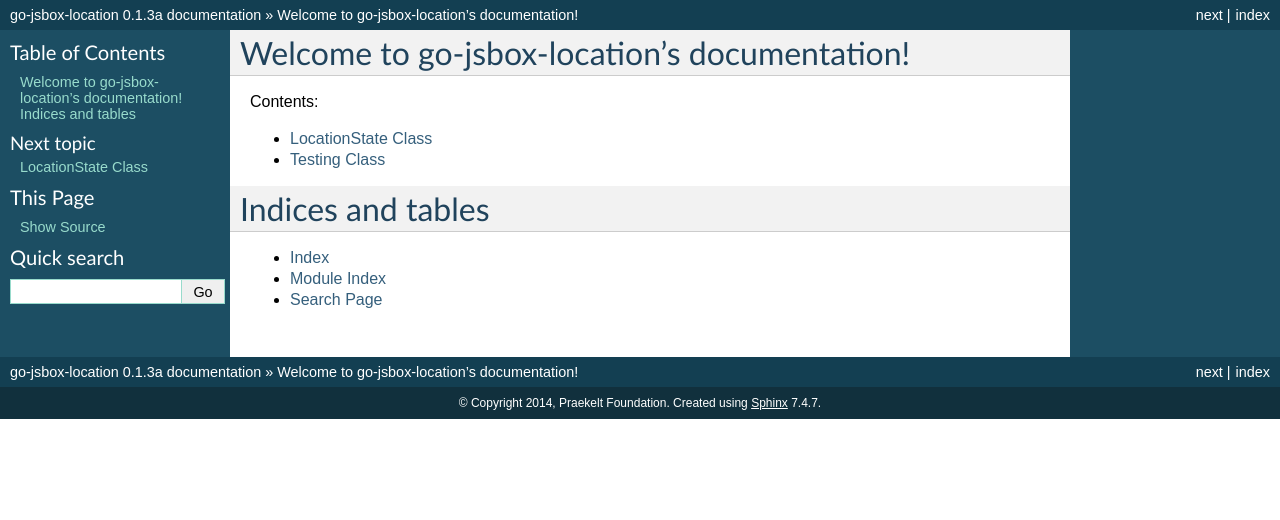
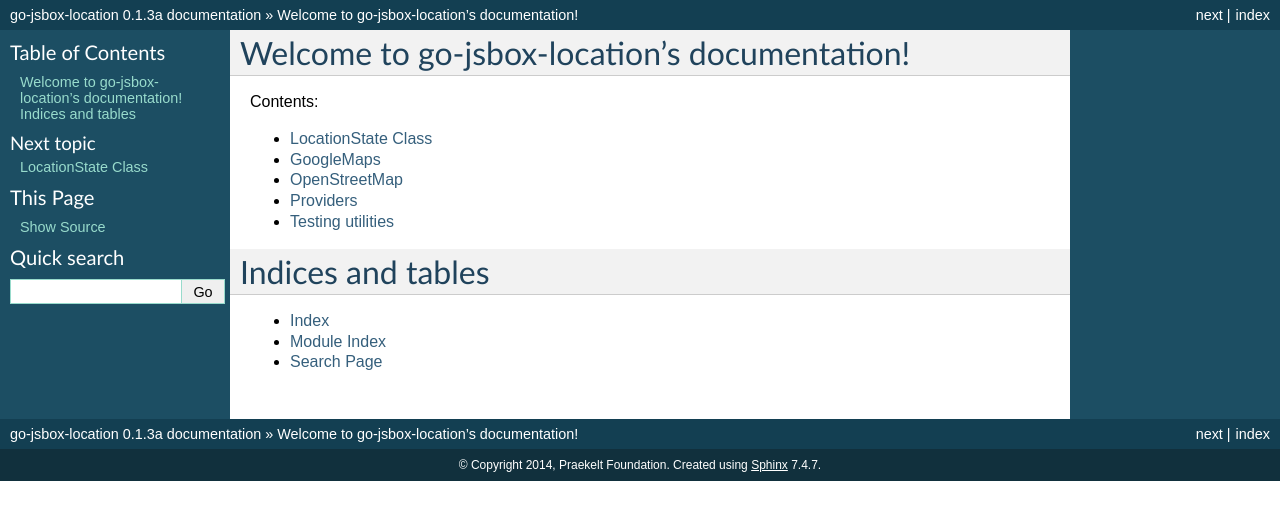
Before and after one commit to praekelt/go-jsbox-location, a Sphinx documentation site: the page built from docs/index.rst, in a window 1280 px wide. Shown: the top 520 px of the page. Built offline with Sphinx 7.4.7, drawn with Linux system fonts in a browser that asks for light colours.

Commit message:
Update docs so that test helpers are included.

```diff
--- /dev/null
+++ b/docs/googlemaps.rst
@@ -0,0 +1,4 @@
+GoogleMaps
+----------
+
+.. autojs:: ../lib/providers/googlemaps.js
--- a/docs/index.rst
+++ b/docs/index.rst
@@ -12,7 +12,10 @@ Contents:
    :maxdepth: 2
 
    locationstate
-   testing
+   googlemaps
+   openstreetmap
+   providers
+   test_utils
 
 
 Indices and tables
--- a/docs/locationstate.rst
+++ b/docs/locationstate.rst
@@ -1,3 +1,4 @@
 LocationState Class
 -------------------
+
 .. autojs:: ../lib/location.js
--- /dev/null
+++ b/docs/openstreetmap.rst
@@ -0,0 +1,4 @@
+OpenStreetMap
+-------------
+
+.. autojs:: ../lib/providers/openstreetmap.js
--- /dev/null
+++ b/docs/providers.rst
@@ -0,0 +1,6 @@
+Providers
+---------
+
+Utilties and base classes to use when writing providers.
+
+.. autojs:: ../lib/providers/provider.js
--- /dev/null
+++ b/docs/test_utils.rst
@@ -0,0 +1,4 @@
+Testing utilities
+-----------------
+
+.. autojs:: ../lib/test_utils.js
```
Also changed, not shown: 1 other file.
